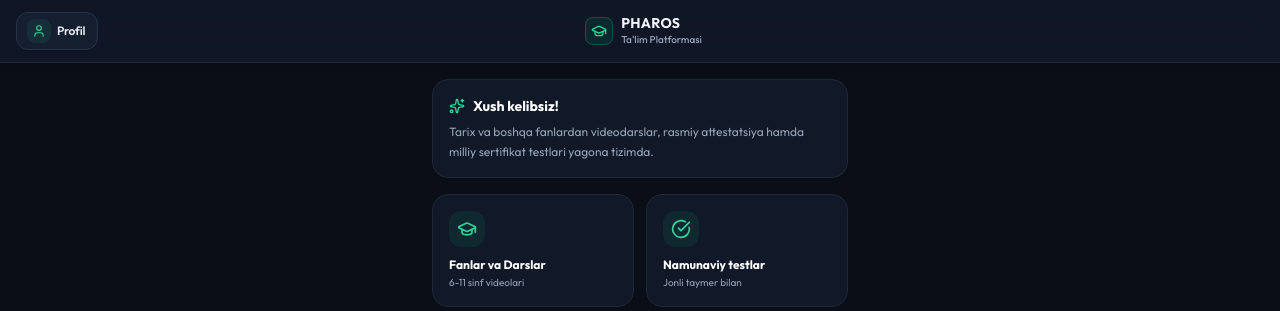
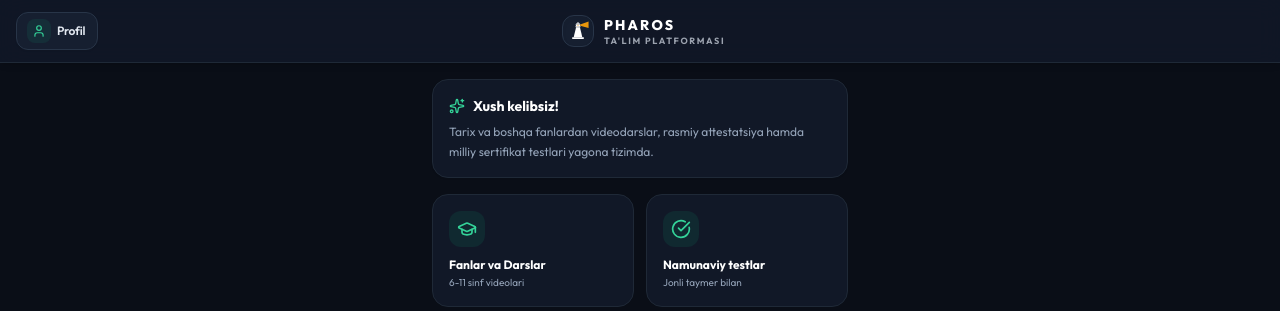
Before and after one commit to Jahongir888/TARIX_bot, a FastAPI app: page / in a window 1280 px wide. Shown: the top 311 px of the page. Run offline with FastAPI, Linux system fonts and the light colour scheme; some libraries are stand-ins or nearby versions.

Commit message:
update logo and header

```diff
--- a/web/templates/index.html
+++ b/web/templates/index.html
@@ -22,10 +22,10 @@
 </head>
 <body class="bg-[#0A0E17] text-slate-100 min-h-screen flex flex-col select-none pb-24">
 
-    <!-- 1. YUQORI SARLAVHA (Chapda Profil tugmasi, Markazda Logotip, O'ngda Taymer) -->
+    <!-- 1. YUQORI SARLAVHA (Chapda Profil, Markazda PHAROS Mayoq Logotipi, O'ngda Taymer) -->
     <header class="px-4 py-3 bg-[#111827]/90 backdrop-blur-md border-b border-[#1F2937] flex items-center justify-between sticky top-0 z-20 shadow-md">
 
-        <!-- CHAP BURCHAK: Profil bo'limiga to'g'ridan-to'g'ri o'tish tugmasi -->
+        <!-- CHAP BURCHAK: Profil bo'limiga o'tish tugmasi -->
         <button onclick="switchTab('profile')" id="header-btn-profile" class="flex items-center gap-1.5 px-2.5 py-1.5 rounded-xl bg-[#161F30] border border-[#283548] hover:border-emerald-500/50 text-slate-200 active:scale-95 transition-all shadow-sm">
             <div class="w-6 h-6 rounded-lg bg-emerald-500/10 text-emerald-400 flex items-center justify-center">
                 <i data-lucide="user" class="w-3.5 h-3.5 stroke-emerald-400"></i>
@@ -33,14 +33,28 @@
             <span class="text-xs font-semibold tracking-tight pr-0.5">Profil</span>
         </button>
 
-        <!-- O'RTA: Markaziy Logotip va Brend nomi -->
-        <div class="flex items-center gap-2 text-center">
-            <div class="w-7 h-7 rounded-lg bg-emerald-500/10 border border-emerald-500/30 flex items-center justify-center text-emerald-400 shrink-0">
-                <i data-lucide="graduation-cap" class="w-4 h-4 stroke-emerald-400"></i>
+        <!-- O'RTA: Rasmiy PHAROS Mayoq Logotipi (Vektorli, 100% tiniq) -->
+        <div onclick="switchTab('home')" class="flex items-center gap-2.5 cursor-pointer active:scale-95 transition-all">
+            <div class="w-8 h-8 rounded-xl bg-[#161F30] border border-[#283548] flex items-center justify-center shrink-0 shadow-inner">
+                <svg viewBox="0 0 100 100" class="w-6 h-6" fill="none" xmlns="http://www.w3.org/2000/svg">
+                    <!-- Mayoq poydevori -->
+                    <rect x="25" y="76" width="50" height="7" rx="3.5" fill="#FFFFFF"/>
+                    <!-- Mayoq tanasi -->
+                    <path d="M32 76L42 34H58L68 76H32Z" fill="#FFFFFF"/>
+                    <!-- Gumbaz va chiroq xonasi -->
+                    <rect x="39" y="30" width="22" height="4" rx="2" fill="#FFFFFF"/>
+                    <path d="M41 30L41 23H59L59 30H41Z" fill="#FFFFFF"/>
+                    <path d="M40 23C40 16 60 16 60 23Z" fill="#FFFFFF"/>
+                    <circle cx="50" cy="15" r="2.5" fill="#FFFFFF"/>
+                    <!-- Oltin mayoq nuri -->
+                    <polygon points="59,23 94,10 94,37 59,28" fill="#F59E0B" fill-opacity="0.95"/>
+                    <!-- Chiroq yadrosi -->
+                    <circle cx="50" cy="26" r="2.5" fill="#F59E0B"/>
+                </svg>
             </div>
             <div class="text-left">
-                <h1 id="app-title" class="text-sm font-bold text-slate-100 tracking-wide leading-tight">PHAROS</h1>
-                <p id="app-subtitle" class="text-[10px] text-slate-400 font-medium">Ta'lim Platformasi</p>
+                <h1 class="text-sm font-extrabold text-white tracking-[0.16em] leading-none">PHAROS</h1>
+                <p class="text-[9px] text-[#9CA3AF] font-bold tracking-[0.18em] uppercase mt-1 leading-none">TA'LIM PLATFORMASI</p>
             </div>
         </div>
 
@@ -198,13 +212,12 @@
         </div>
     </main>
 
-    <!-- 6-BO'LIM: SHAXSIY PROFIL TAB (ALOHIDA TO'LIQ SAHIFA — MODALSIZ) -->
+    <!-- 6-BO'LIM: SHAXSIY PROFIL TAB (ALOHIDA BO'LIM SIFATIDA) -->
     <main id="tab-profile" class="hidden flex-1 px-4 py-4 max-w-md mx-auto w-full">
         <p class="text-xs font-bold text-slate-400 mb-3 uppercase tracking-wider flex items-center gap-1.5">
             <i data-lucide="user" class="w-3.5 h-3.5 text-emerald-400"></i> Shaxsiy Kabinet:
         </p>
 
-        <!-- Profil Asosiy Kartochkasi -->
         <div class="bg-[#111827] border border-[#1F2937] rounded-2xl p-5 shadow-sm text-center mb-4">
             <div class="w-16 h-16 rounded-2xl bg-emerald-500/10 border border-emerald-500/30 text-emerald-400 mx-auto flex items-center justify-center text-2xl mb-3 shadow-inner">
                 <i data-lucide="user-check" class="w-8 h-8 stroke-emerald-400"></i>
@@ -228,7 +241,6 @@
             </div>
         </div>
 
-        <!-- Foydali Harakatlar -->
         <div class="space-y-2">
             <button onclick="switchTab('tests')" class="w-full p-3.5 bg-[#161F30] hover:bg-[#1F2937] border border-[#283548] rounded-xl flex items-center justify-between text-xs font-semibold text-slate-200 transition-all">
                 <span class="flex items-center gap-2">
@@ -285,14 +297,12 @@
 
         function switchTab(tab) {
             currentTab = tab;
-            // Barcha bo'limlarni yashirish
             ['home', 'lessons', 'tests', 'books', 'rating', 'profile'].forEach(t => {
                 const el = document.getElementById(`tab-${t}`);
                 if (el) el.classList.add('hidden');
             });
             document.getElementById('test-timer-box').classList.add('hidden');
 
-            // Pastki menyu ranglarini yangilash
             ['home', 'lessons', 'rating', 'tests', 'books'].forEach(t => {
                 const btn = document.getElementById(`nav-btn-${t}`);
                 if (!btn) return;
@@ -309,7 +319,6 @@
                 }
             });
 
-            // Tanlangan bo'limni ko'rsatish
             const targetTab = document.getElementById(`tab-${tab}`);
             if (targetTab) targetTab.classList.remove('hidden');
 
@@ -390,7 +399,6 @@
             player.play();
         }
 
-        // Test qismi logikasi
         let quizData = { questions: [] };
         let currentIndex = 0;
         let userAnswers = {};
@@ -464,8 +472,13 @@
             });
         }
 
-        function nextQuestion() { if (currentIndex < quizData.questions.length - 1) renderQuestion(currentIndex + 1); }
-        function prevQuestion() { if (currentIndex > 0) renderQuestion(currentIndex - 1); }
+        function nextQuestion() {
+            if (currentIndex < quizData.questions.length - 1) renderQuestion(currentIndex + 1);
+        }
+
+        function prevQuestion() {
+            if (currentIndex > 0) renderQuestion(currentIndex - 1);
+        }
 
         function startTimer() {
             clearInterval(timerInterval);
```
